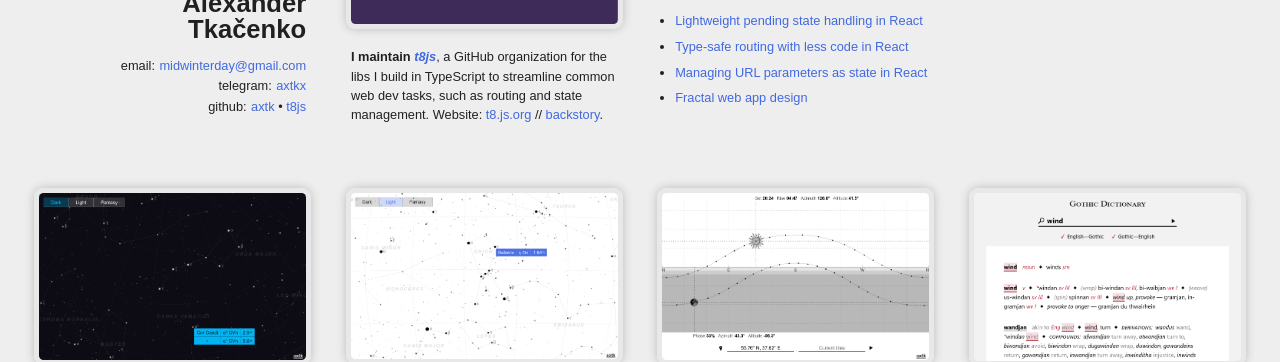
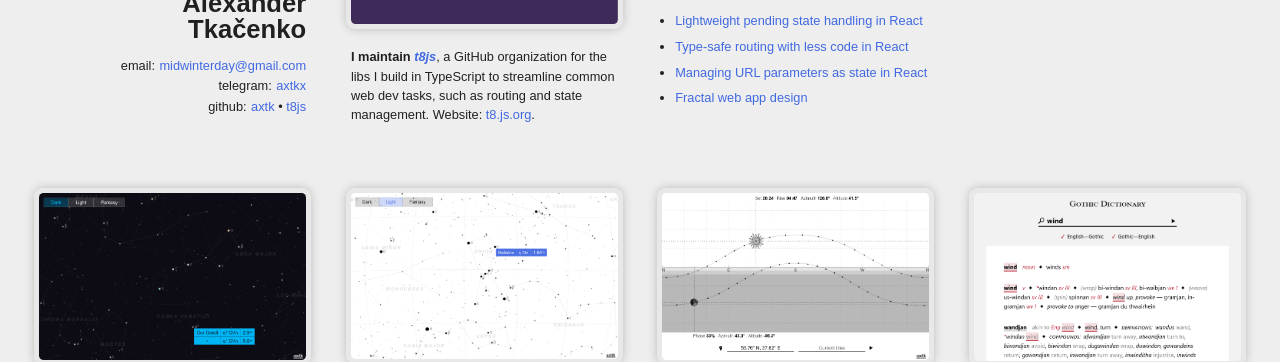
Before and after one commit to axtk/axtk.github.io, a Jekyll site: the page index.html, which Jekyll copies as it is, in a window 1280 px wide. Shown: the part 158-520 px from the top of the page. Built offline with Jekyll 4.4.1, drawn with Linux system fonts in a browser that asks for light colours.

Commit message:
index: update t8 intro

```diff
--- a/index.html
+++ b/index.html
@@ -35,7 +35,7 @@
   <figure>
     <picture><a href="https://t8.js.org" target="_blank"><img src="x/assets/screenshots/t8_20251028_1708.png" alt="T8 React Store docs screenshot" height="360" loading="lazy"></a></picture>
   </figure>
-  <p><strong>I maintain <a href="https://github.com/t8js" target="_blank"><i>t8js</i></a></strong>, a GitHub organization for the libs I build in TypeScript to streamline common web dev tasks, such as routing and state management. Website: <a href="https://t8.js.org" target="_blank">t8.js.org</a> //&nbsp;<a href="https://dev.to/axtk/yet-another-router-and-a-state-management-lib-5a73" target="_blank">backstory</a>.</p>
+  <p><strong>I maintain <a href="https://github.com/t8js" target="_blank"><i>t8js</i></a></strong>, a GitHub organization for the libs I build in TypeScript to streamline common web dev tasks, such as routing and state management. Website: <a href="https://t8.js.org" target="_blank">t8.js.org</a>.</p>
 </section>
 
 <section data-tags="intro2">
```
